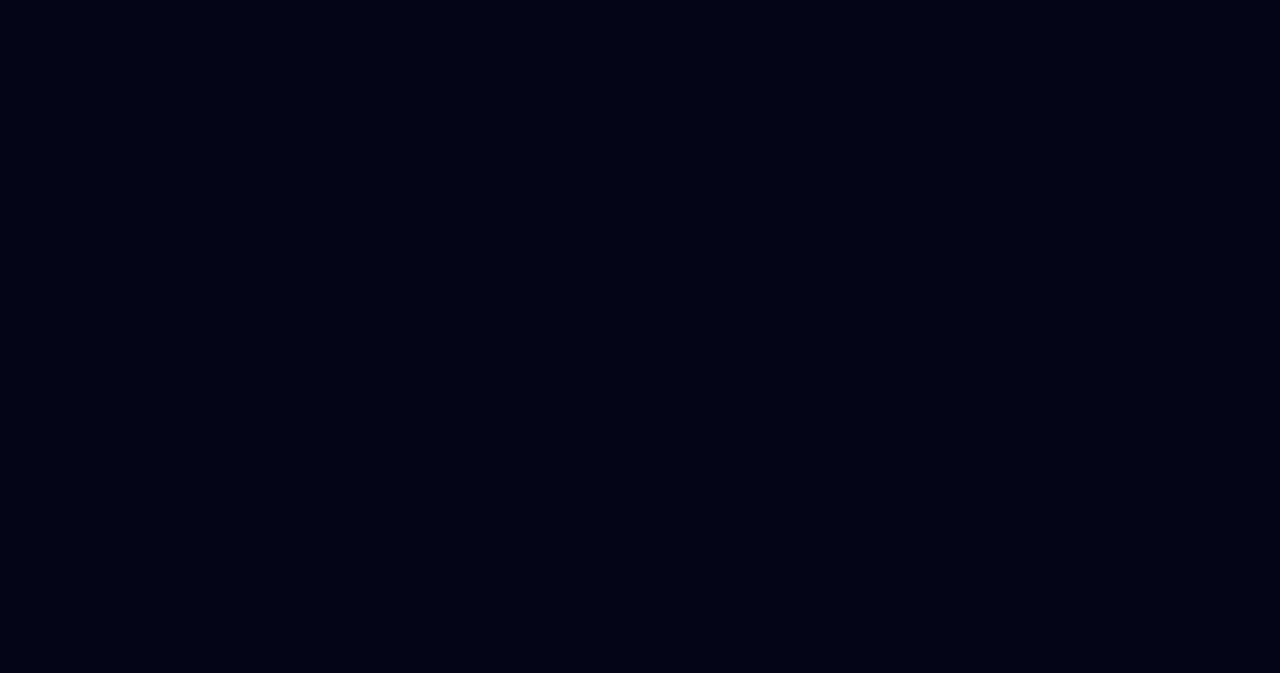
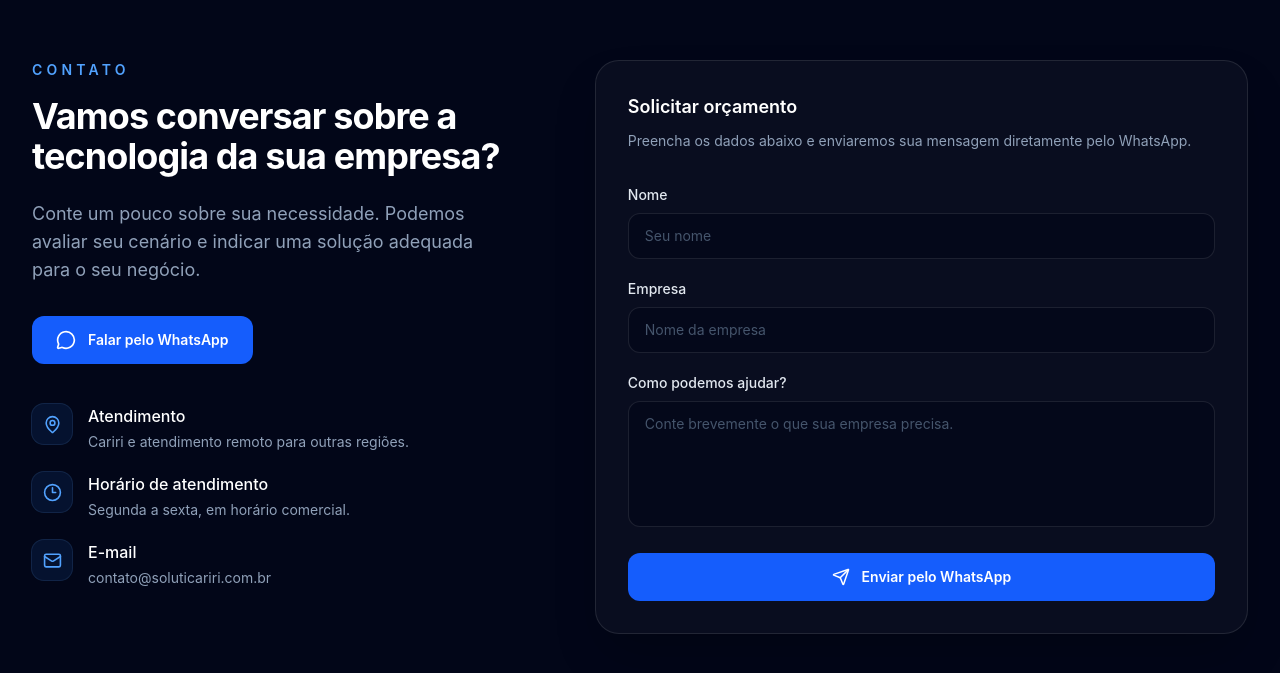
Before and after one commit to Gidelucas/SoluTICariri, a React (Vite) app: page / in a window 1280 px wide. Shown: the part 4244-4917 px from the top of the page. Before the commit the page ends 4191 px from the top, so only its background shows below. Built offline with nearby package versions, Linux system fonts and the light colour scheme.

Commit message:
feat: cria seção de contato com integração ao Whatsapp

```diff
--- a/src/App.jsx
+++ b/src/App.jsx
@@ -4,6 +4,7 @@ import About from './components/About'
 import Services from './components/Services'
 import Differentials from './components/Differentials'
 import FAQ from './components/FAQ'
+import Contact from './components/Contact'
 
 function App() {
   return (
@@ -16,6 +17,7 @@ function App() {
         <Services />
         <Differentials />
         <FAQ />
+        <Contact />
       </main>
     </div>
   )
--- /dev/null
+++ b/src/components/Contact.jsx
@@ -0,0 +1,216 @@
+import { useState } from 'react'
+import {
+  Clock3,
+  Mail,
+  MapPin,
+  MessageCircle,
+  Send,
+} from 'lucide-react'
+
+function Contact() {
+  const [formData, setFormData] = useState({
+    name: '',
+    company: '',
+    message: '',
+  })
+
+  const whatsappNumber = '5588981041441'
+
+  function handleChange(event) {
+    const { name, value } = event.target
+
+    setFormData((currentData) => ({
+      ...currentData,
+      [name]: value,
+    }))
+  }
+
+  function handleSubmit(event) {
+    event.preventDefault()
+
+    const message = `
+Olá! Vim pelo site da SoluTI Cariri.
+
+Nome: ${formData.name}
+Empresa: ${formData.company || 'Não informado'}
+
+Mensagem:
+${formData.message}
+    `.trim()
+
+    const whatsappUrl = `https://wa.me/${whatsappNumber}?text=${encodeURIComponent(message)}`
+
+    window.open(whatsappUrl, '_blank', 'noopener,noreferrer')
+  }
+
+  return (
+    <section
+      id="contato"
+      className="relative border-t border-white/5 px-6 py-16 sm:py-20 lg:px-8 lg:py-28"
+    >
+      <div className="mx-auto max-w-7xl">
+        <div className="grid gap-14 lg:grid-cols-[0.85fr_1.15fr] lg:gap-20">
+          <div>
+            <p className="text-sm font-semibold uppercase tracking-[0.3em] text-blue-400">
+              Contato
+            </p>
+
+            <h2 className="mt-4 text-3xl font-bold tracking-tight text-white sm:text-4xl">
+              Vamos conversar sobre a tecnologia da sua empresa?
+            </h2>
+
+            <p className="mt-6 max-w-xl text-base leading-7 text-slate-400 sm:text-lg">
+              Conte um pouco sobre sua necessidade. Podemos avaliar seu cenário
+              e indicar uma solução adequada para o seu negócio.
+            </p>
+
+            <a
+              href={`https://wa.me/${whatsappNumber}`}
+              target="_blank"
+              rel="noreferrer"
+              className="mt-8 inline-flex items-center gap-3 rounded-xl bg-blue-600 px-6 py-3.5 text-sm font-semibold text-white transition hover:bg-blue-500"
+            >
+              <MessageCircle size={20} />
+              Falar pelo WhatsApp
+            </a>
+
+            <div className="mt-10 space-y-5">
+              <div className="flex items-start gap-4">
+                <div className="flex h-10 w-10 shrink-0 items-center justify-center rounded-xl bg-blue-500/10 text-blue-400 ring-1 ring-blue-400/20">
+                  <MapPin size={19} />
+                </div>
+
+                <div>
+                  <p className="font-medium text-white">
+                    Atendimento
+                  </p>
+
+                  <p className="mt-1 text-sm text-slate-400">
+                    Cariri e atendimento remoto para outras regiões.
+                  </p>
+                </div>
+              </div>
+
+              <div className="flex items-start gap-4">
+                <div className="flex h-10 w-10 shrink-0 items-center justify-center rounded-xl bg-blue-500/10 text-blue-400 ring-1 ring-blue-400/20">
+                  <Clock3 size={19} />
+                </div>
+
+                <div>
+                  <p className="font-medium text-white">
+                    Horário de atendimento
+                  </p>
+
+                  <p className="mt-1 text-sm text-slate-400">
+                    Segunda a sexta, em horário comercial.
+                  </p>
+                </div>
+              </div>
+
+              <div className="flex items-start gap-4">
+                <div className="flex h-10 w-10 shrink-0 items-center justify-center rounded-xl bg-blue-500/10 text-blue-400 ring-1 ring-blue-400/20">
+                  <Mail size={19} />
+                </div>
+
+                <div>
+                  <p className="font-medium text-white">
+                    E-mail
+                  </p>
+
+                  <p className="mt-1 text-sm text-slate-400">
+                    contato@soluticariri.com.br
+                  </p>
+                </div>
+              </div>
+            </div>
+          </div>
+
+          <div className="rounded-3xl border border-white/10 bg-white/[0.03] p-6 shadow-2xl sm:p-8">
+            <p className="text-lg font-semibold text-white">
+              Solicitar orçamento
+            </p>
+
+            <p className="mt-2 text-sm leading-6 text-slate-400">
+              Preencha os dados abaixo e enviaremos sua mensagem diretamente
+              pelo WhatsApp.
+            </p>
+
+            <form
+              className="mt-8 space-y-5"
+              onSubmit={handleSubmit}
+            >
+              <div>
+                <label
+                  htmlFor="name"
+                  className="mb-2 block text-sm font-medium text-slate-200"
+                >
+                  Nome
+                </label>
+
+                <input
+                  id="name"
+                  name="name"
+                  type="text"
+                  required
+                  value={formData.name}
+                  onChange={handleChange}
+                  placeholder="Seu nome"
+                  className="w-full rounded-xl border border-white/10 bg-slate-950/60 px-4 py-3 text-sm text-white outline-none transition placeholder:text-slate-600 focus:border-blue-500 focus:ring-2 focus:ring-blue-500/20"
+                />
+              </div>
+
+              <div>
+                <label
+                  htmlFor="company"
+                  className="mb-2 block text-sm font-medium text-slate-200"
+                >
+                  Empresa
+                </label>
+
+                <input
+                  id="company"
+                  name="company"
+                  type="text"
+                  value={formData.company}
+                  onChange={handleChange}
+                  placeholder="Nome da empresa"
+                  className="w-full rounded-xl border border-white/10 bg-slate-950/60 px-4 py-3 text-sm text-white outline-none transition placeholder:text-slate-600 focus:border-blue-500 focus:ring-2 focus:ring-blue-500/20"
+                />
+              </div>
+
+              <div>
+                <label
+                  htmlFor="message"
+                  className="mb-2 block text-sm font-medium text-slate-200"
+                >
+                  Como podemos ajudar?
+                </label>
+
+                <textarea
+                  id="message"
+                  name="message"
+                  required
+                  rows="5"
+                  value={formData.message}
+                  onChange={handleChange}
+                  placeholder="Conte brevemente o que sua empresa precisa."
+                  className="w-full resize-none rounded-xl border border-white/10 bg-slate-950/60 px-4 py-3 text-sm text-white outline-none transition placeholder:text-slate-600 focus:border-blue-500 focus:ring-2 focus:ring-blue-500/20"
+                />
+              </div>
+
+              <button
+                type="submit"
+                className="flex w-full items-center justify-center gap-3 rounded-xl bg-blue-600 px-6 py-3.5 text-sm font-semibold text-white transition hover:bg-blue-500"
+              >
+                <Send size={18} />
+                Enviar pelo WhatsApp
+              </button>
+            </form>
+          </div>
+        </div>
+      </div>
+    </section>
+  )
+}
+
+export default Contact
```
